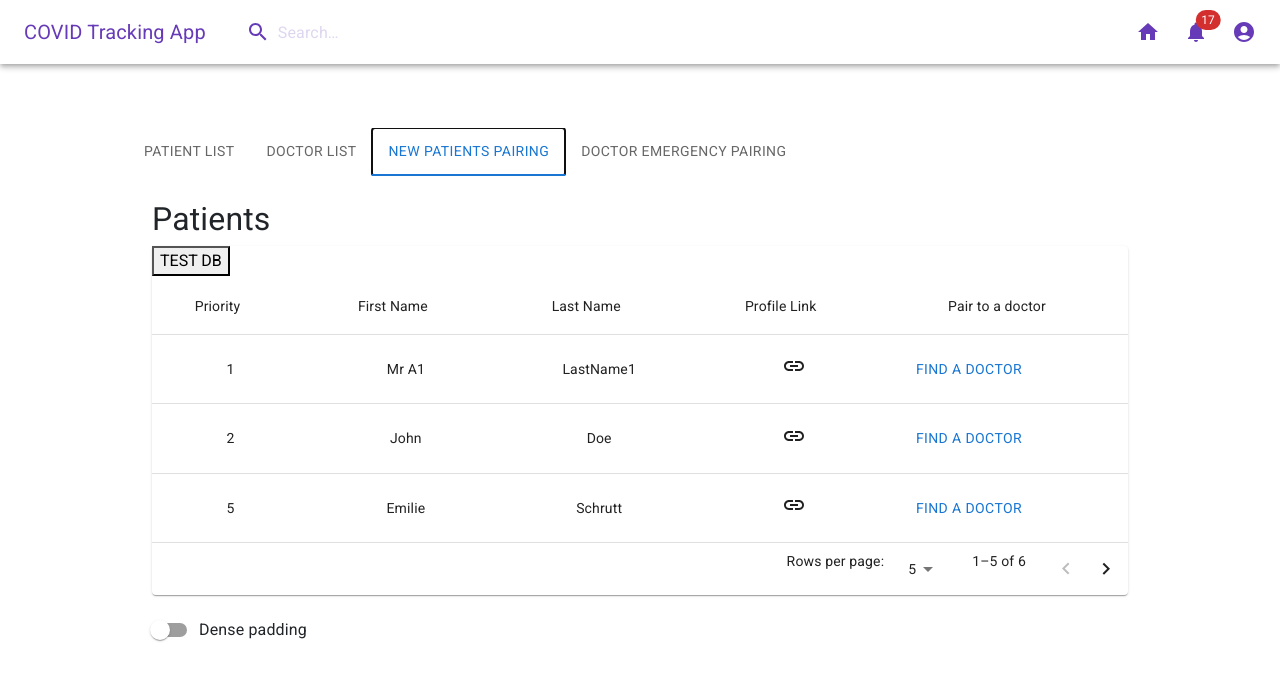
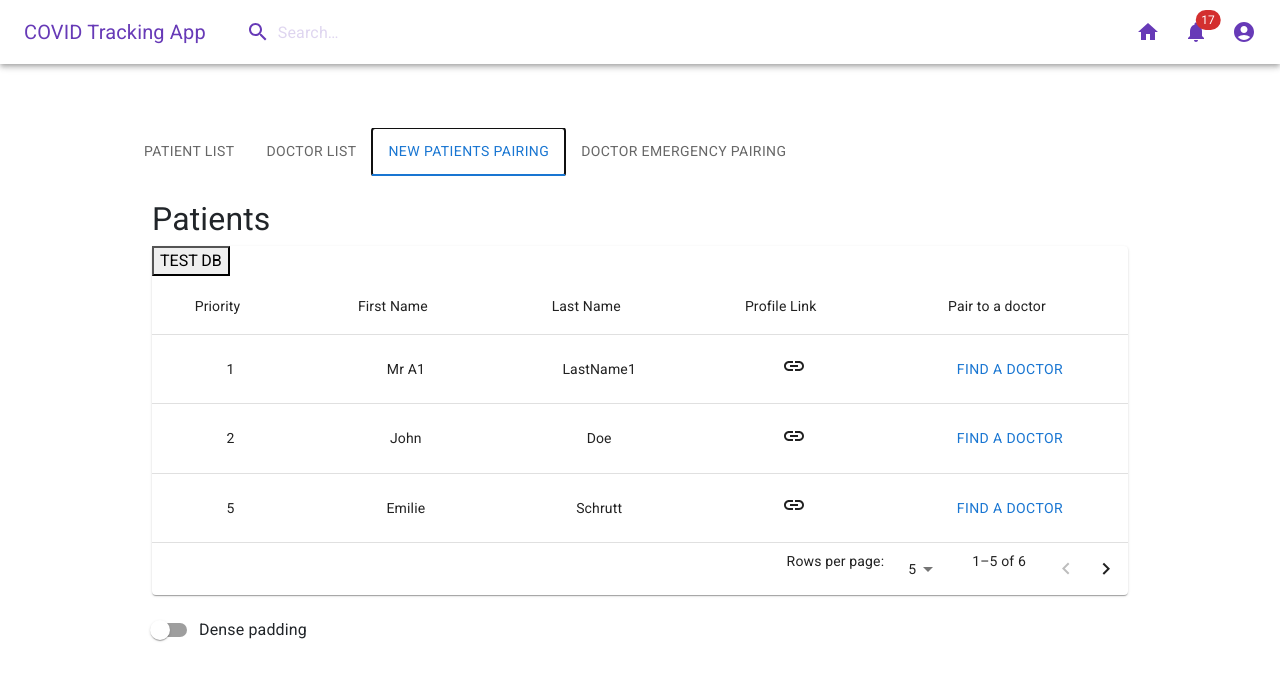
Before and after one commit to guaj/covidtrackingapp, a React (Create React App) app: page /dashboard in a window 1280 px wide. Both pictures are taken after a click on the tab "NEW PATIENTS PAIRING". Shown: the top 680 px of the page. Built offline with nearby package versions, Linux system fonts and the light colour scheme.

Commit message:
fixed centering issue in unpaired patients table

```diff
--- a/src/components/Dashboard/AdminDashboard/UnpairedPatients.js
+++ b/src/components/Dashboard/AdminDashboard/UnpairedPatients.js
@@ -17,7 +17,6 @@ import LinkIcon from '@mui/icons-material/Link';
 import mockedDatas from "../DoctorDashboard/patientListTableMockData.json"
 import Button from '@mui/material/Button';
 import { makeStyles } from '@material-ui/styles';
-import Typography from '@mui/material/Typography';
 import Modal from '@mui/material/Modal';
 import DoctorListTable from '../CommonTabs/doctorListTable';
 import AWS from 'aws-sdk'
@@ -31,7 +30,6 @@ const docClient = new AWS.DynamoDB.DocumentClient()
 const getAvailableDoctors = async () => {
     var params = {
         TableName: "doctors",
-       // ProjectionExpression: "#yr, title, info.rating",
         FilterExpression: "#count < :max",
         ExpressionAttributeNames: {
             "#count": "patientCount"
@@ -44,6 +42,7 @@ const getAvailableDoctors = async () => {
         const data = await docClient.scan(params).promise()
         //console logged data
         alert(JSON.stringify(data))
+        console.log(JSON.parse(JSON.stringify(data)))
         return { body: JSON.stringify(data) }
       } catch (err) {
         alert("could not retrieve data >:(")
@@ -284,7 +283,7 @@ export default function UnpairedPatientListTable() {
                                                     <TableCell align="center"> {item.firstName} </TableCell>
                                                     <TableCell align="center"> {item.lastName} </TableCell>
                                                     <TableCell align="center" numeric component="a" href={item.profileLink}><LinkIcon /></TableCell>
-                                                    <TableCell><Button className={classes.pair} onClick={handleOpen}>Find a doctor</Button></TableCell>
+                                                    <TableCell align="center"><Button className={classes.pair} onClick={handleOpen}>Find a doctor</Button></TableCell>
                                                 </TableRow>
                                             );
                                         }
```
